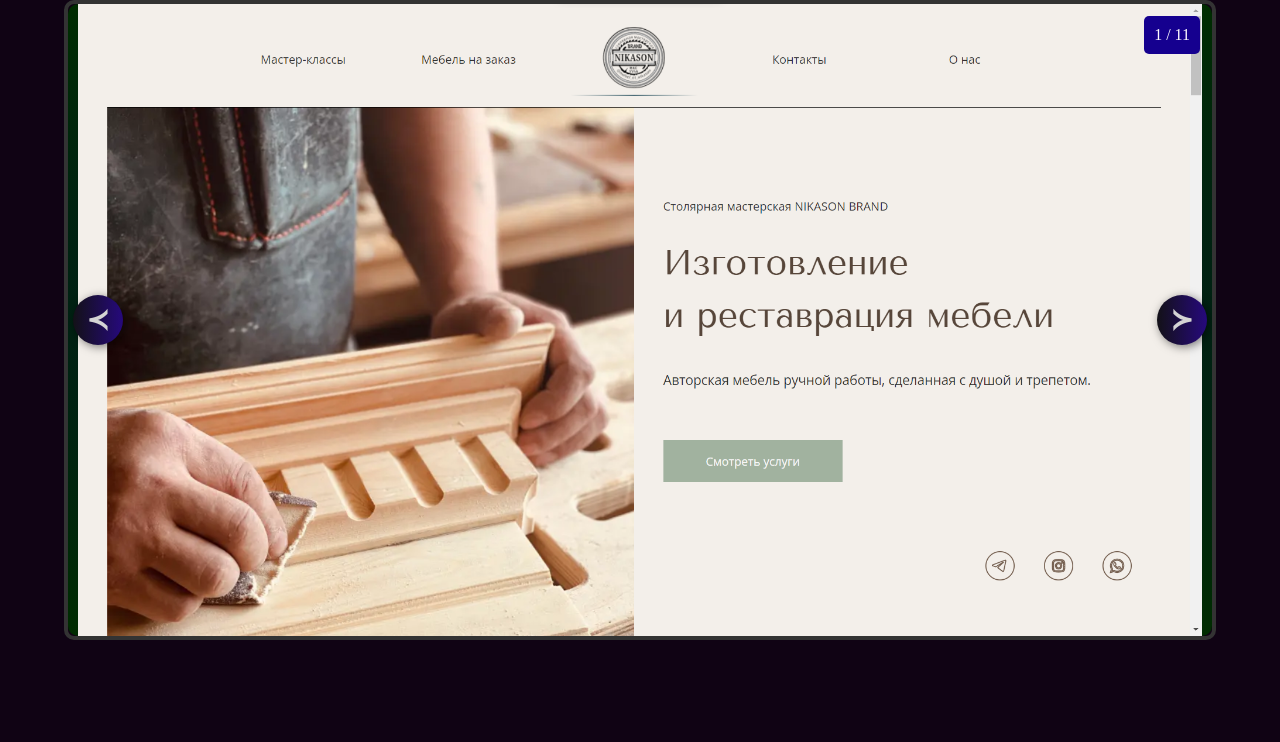
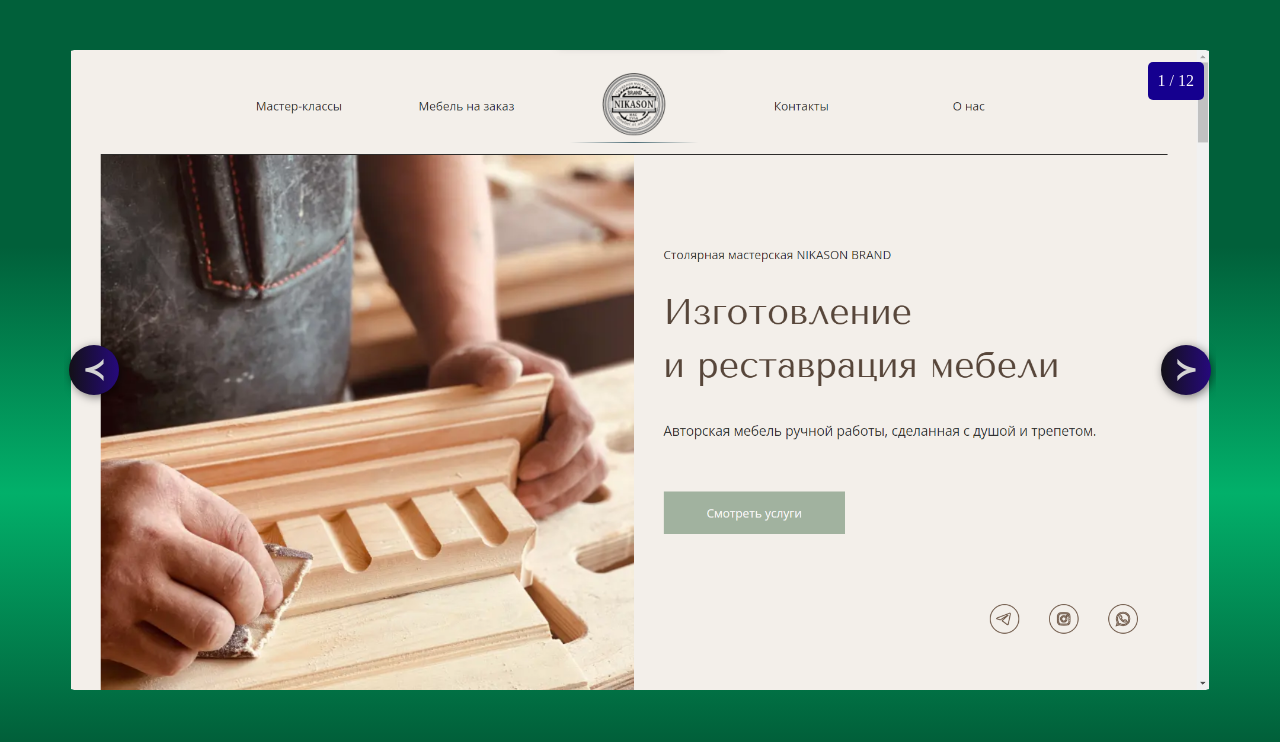
Before and after one commit to Egeny-Myasnikov/sliderSwipe, a plain HTML site: page index.html in a window 1280 px wide. Drawn offline with Linux system fonts and the light colour scheme.

Commit message:
dev init

```diff
--- a/index.html
+++ b/index.html
@@ -16,7 +16,10 @@
             <div class="sliderCount">
                 <span class="current">0</span> / <span class="total">0</span>
             </div>
-            <div class="sliderContainer" style="--num: 1;">
+            <div class="sliderContainer">
+                <div class="sliderItem">
+                    <img class="sliderImg" src="" alt="1">
+                </div>
                 <div class="sliderItem">
                     <img class="sliderImg" src="" alt="1">
                 </div>
--- a/script.js
+++ b/script.js
@@ -26,8 +26,6 @@ slider.addEventListener('scroll', (e) => {
     sliderCountCurrent.textContent = currentSlide
 })
 const move = (direction) => {
-    const sliderScrollLeft = slider.scrollLeft
-    const itemScrollWidth = slider.scrollWidth - sliderItem[0].clientWidth
     if (direction === 'left') {
         if (slider.scrollLeft < sliderItem[0].clientWidth) {
             slider.scrollLeft = slider.scrollWidth
--- a/style.css
+++ b/style.css
@@ -5,25 +5,28 @@
 }
 
 :root {
-    --bgColor: #100314;
+    --bgColor: rgb(1, 96, 58);
+    --gr1: rgb(1, 96, 58);
+    --gr2: rgb(2, 176, 106);
     --color: #fefbff;
 }
 
 body {
-    background: var(--bgColor);
+    background: linear-gradient(var(--bgColor), var(--gr1), var(--gr2),
+            var(--gr1));
     color: var(--color);
 }
 
 .slider {
-    margin: 0 auto;
+    margin: 50px auto;
     width: 90vw;
     height: 80vh;
+
 }
 
 .sliderWrap {
     width: 100%;
     height: 100%;
-    border: 4px solid #333;
     border-radius: 10px;
     overflow: hidden;
     display: flex;
@@ -40,7 +43,6 @@ body {
     display: flex;
     justify-content: flex-start;
     align-items: center;
-    gap: 50px;
     overflow-x: auto;
     scroll-snap-type: x mandatory;
     scroll-behavior: smooth;
@@ -59,14 +61,14 @@ body {
 .sliderItem {
     height: 100%;
     flex: 0 0 auto;
-    width: calc(100% / var(--num));
+    width: 100%;
     scroll-snap-align: end;
     display: flex;
     justify-content: center;
     align-items: center;
     position: relative;
     overflow: hidden;
-    background: radial-gradient(rgb(1, 6, 62), rgb(0, 45, 0));
+    /* background: radial-gradient(var(--gr1), var(--gr2), var(--gr1)); */
 }
 
 .sliderImg {
```
